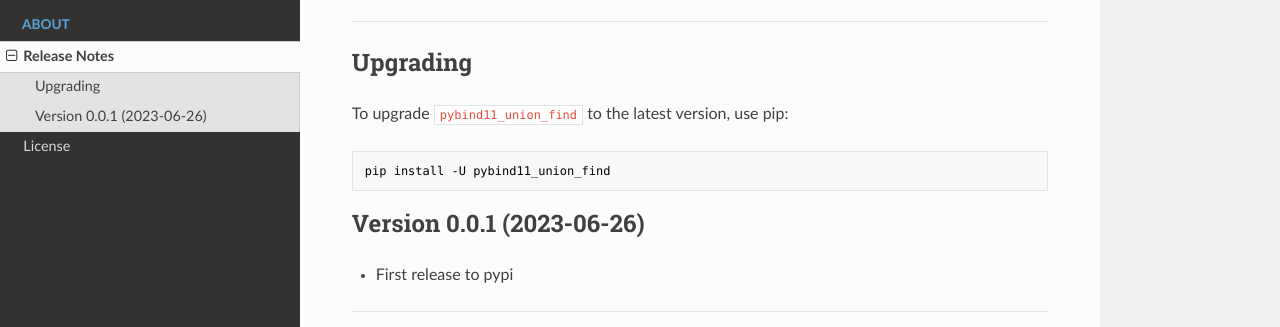
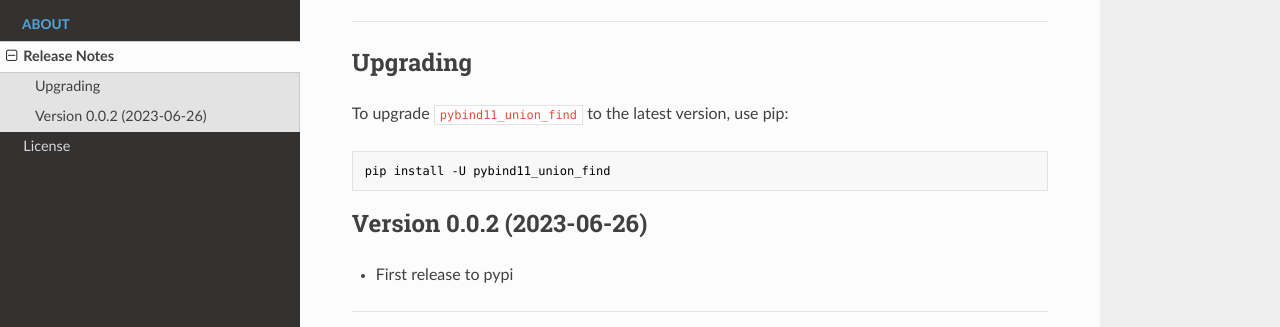
Before and after one commit to cubao/pybind11-union-find, an MkDocs documentation site: the page built from docs/about/release-notes.md, in a window 1280 px wide. Shown: the part 139-466 px from the top of the page. Built offline with MkDocs 1.6.1, drawn with Linux system fonts in a browser that asks for light colours; nearby versions of some CDN libraries.

Commit message:
new version

````diff
--- a/docs/about/release-notes.md
+++ b/docs/about/release-notes.md
@@ -9,7 +9,7 @@ To upgrade `pybind11_union_find` to the latest version, use pip:
 ```bash
 pip install -U pybind11_union_find
 ```
-## Version 0.0.1 (2023-06-26)
+## Version 0.0.2 (2023-06-26)
 
 *   First release to pypi
 
--- a/setup.py
+++ b/setup.py
@@ -127,7 +127,7 @@ class CMakeBuild(build_ext):
 # logic and declaration, and simpler if you include description/version in a file.
 setup(
     name="pybind11_union_find",
-    version="0.0.1",
+    version="0.0.2",
     author="tzx",
     author_email="dvorak4tzx@gmail.com",
     url="https://pybind11-union-find.readthedocs.io",
````
